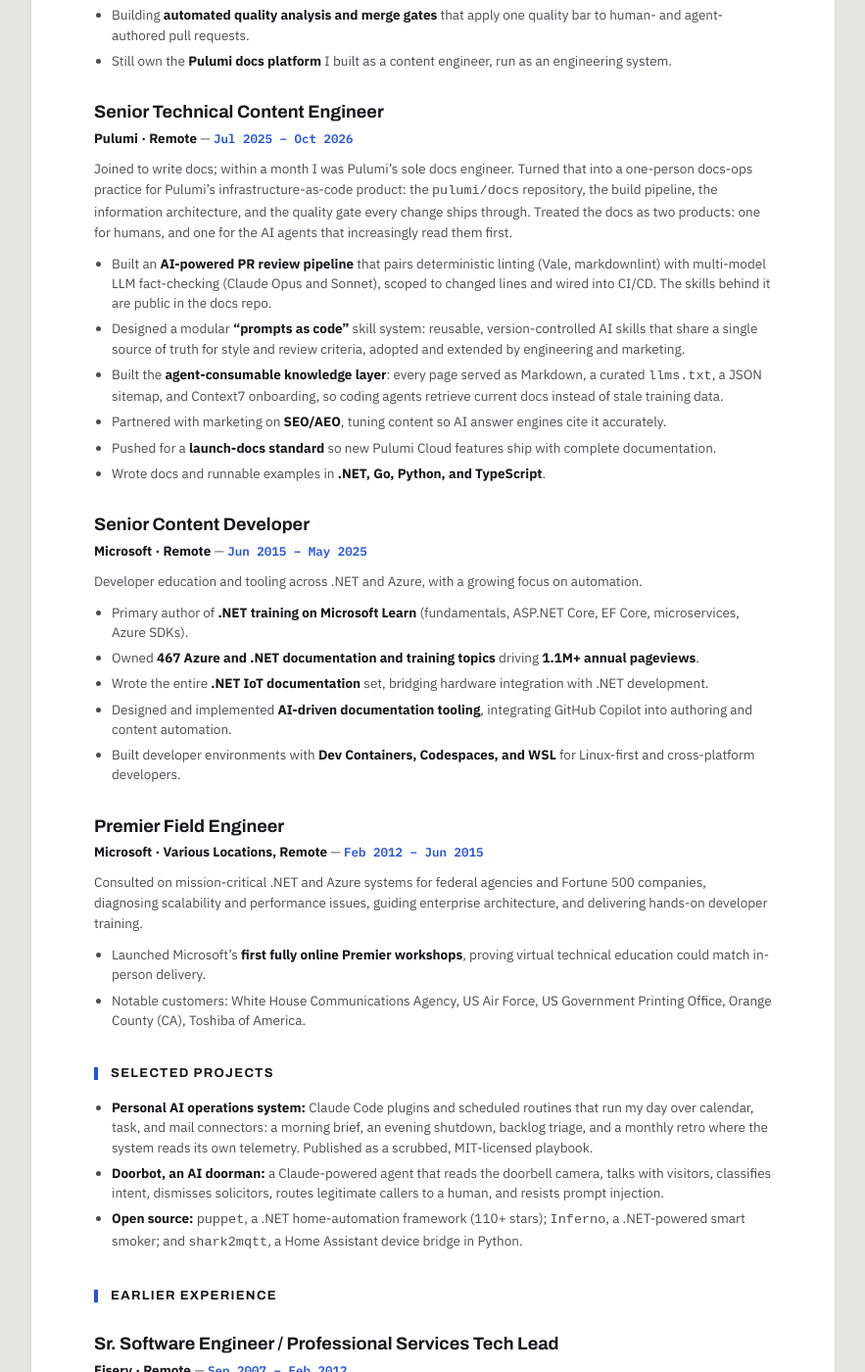
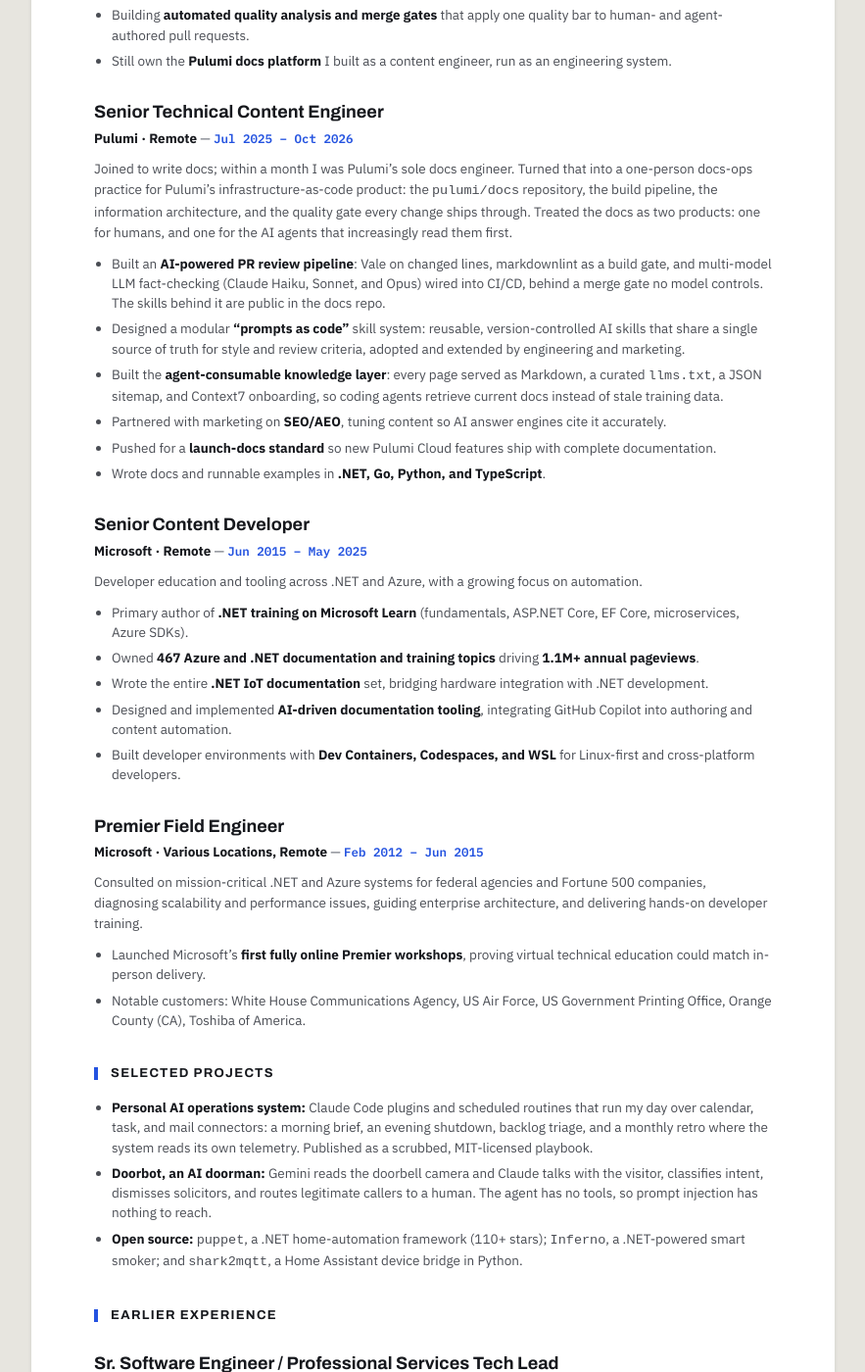
Before and after one commit to CamSoper/camsoper.github.io, a Jekyll site: the page built from resume.md, in a window 1280 px wide and 1400 px high, scrolled down 1468 px. Shown: the whole window at 98% size, without its empty margins (198-1081 px from the left). Built offline with Jekyll 4.4.1, drawn with Linux system fonts in a browser that asks for light colours.

Commit message:
Correct résumé claims per code walkthroughs
Docs pipeline: markdownlint is a build gate, Haiku also runs. Doorbot:
Gemini reads the camera; no-tools design is the injection defense.

Co-Authored-By: Claude Opus 5.5 <noreply@anthropic.com>
Claude-Session: https://claude.ai/code/session_01RR4MzrCx2BeXLdCejaawX7

```diff
--- a/resume.md
+++ b/resume.md
@@ -44,7 +44,7 @@ Internal systems engineering team, focused on accelerating Pulumi's automated de
 
 Joined to write docs; within a month I was Pulumi's sole docs engineer. Turned that into a one-person docs-ops practice for Pulumi's infrastructure-as-code product: the `pulumi/docs` repository, the build pipeline, the information architecture, and the quality gate every change ships through. Treated the docs as two products: one for humans, and one for the AI agents that increasingly read them first.
 
-- Built an **AI-powered PR review pipeline** that pairs deterministic linting (Vale, markdownlint) with multi-model LLM fact-checking (Claude Opus and Sonnet), scoped to changed lines and wired into CI/CD. The [skills behind it](https://github.com/pulumi/docs/tree/master/.claude/commands) are public in the docs repo.
+- Built an **AI-powered PR review pipeline**: Vale on changed lines, markdownlint as a build gate, and multi-model LLM fact-checking (Claude Haiku, Sonnet, and Opus) wired into CI/CD, behind a merge gate no model controls. The [skills behind it](https://github.com/pulumi/docs/tree/master/.claude/commands) are public in the docs repo.
 - Designed a modular **"prompts as code"** skill system: reusable, version-controlled AI skills that share a single source of truth for style and review criteria, adopted and extended by engineering and marketing.
 - Built the **agent-consumable knowledge layer**: every page served as Markdown, a curated `llms.txt`, a JSON sitemap, and Context7 onboarding, so coding agents retrieve current docs instead of stale training data.
 - Partnered with marketing on **SEO/AEO**, tuning content so AI answer engines cite it accurately.
@@ -75,7 +75,7 @@ Consulted on mission-critical .NET and Azure systems for federal agencies and Fo
 ## Selected Projects
 
 - **[Personal AI operations system](https://github.com/CamSoper/adhd-ops):** Claude Code plugins and scheduled routines that run my day over calendar, task, and mail connectors: a morning brief, an evening shutdown, backlog triage, and a monthly retro where the system reads its own telemetry. Published as a scrubbed, MIT-licensed playbook.
-- **Doorbot, an AI doorman:** a Claude-powered agent that reads the doorbell camera, talks with visitors, classifies intent, dismisses solicitors, routes legitimate callers to a human, and resists prompt injection.
+- **[Doorbot, an AI doorman](https://camsoper.github.io/projects/doorbot/):** Gemini reads the doorbell camera and Claude talks with the visitor, classifies intent, dismisses solicitors, and routes legitimate callers to a human. The agent has no tools, so prompt injection has nothing to reach.
 - **Open source:** [`puppet`](https://github.com/CamSoper/puppet), a .NET home-automation framework (110+ stars); [`Inferno`](https://github.com/CamSoper/Inferno), a .NET-powered smart smoker; and [`shark2mqtt`](https://github.com/CamSoper/shark2mqtt), a Home Assistant device bridge in Python.
 
 ## Earlier Experience
```
